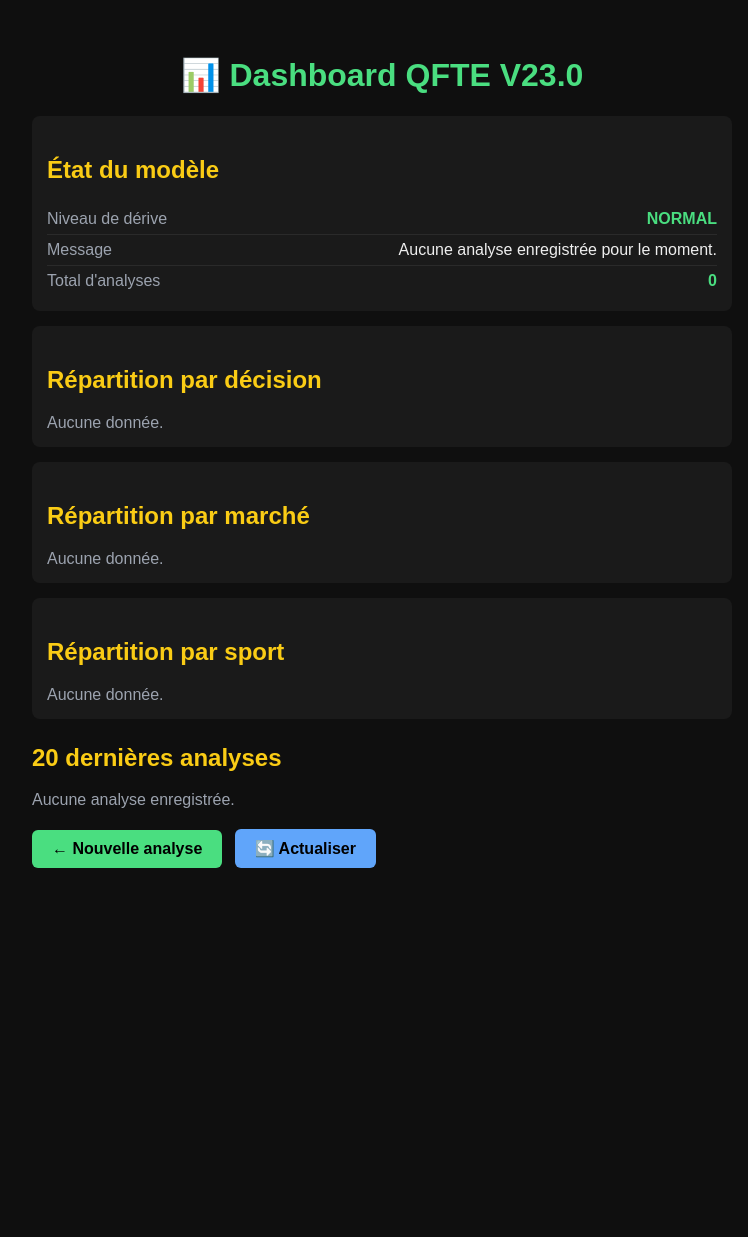
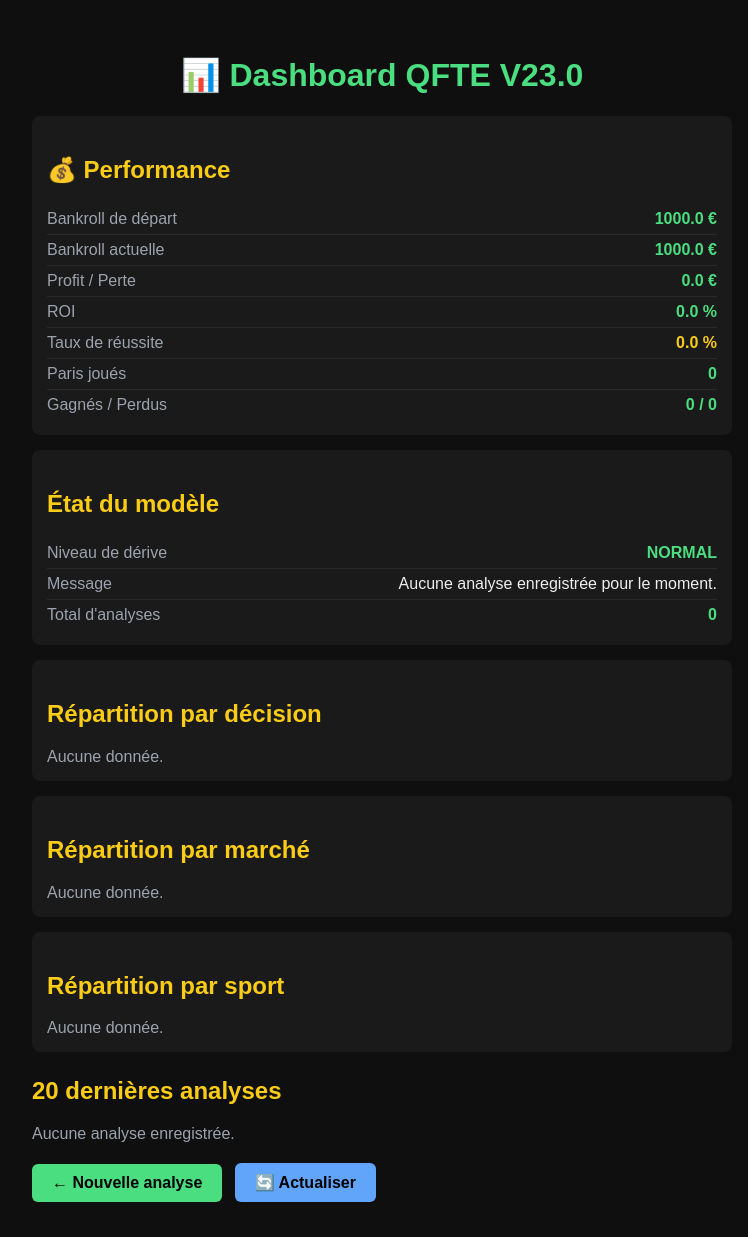
Before and after one commit to hamzypogba0610-pixel/qfte-bot-final, a FastAPI app: page /dashboard in a window 1280 px wide. Shown: the whole page, without its empty margins (258-1006 px from the left). Before the commit the page ends 868 px from the top, so only its background shows below. Run offline with FastAPI, Linux system fonts and the light colour scheme.

Commit message:
Update dashboard.html

```diff
--- a/templates/dashboard.html
+++ b/templates/dashboard.html
@@ -13,17 +13,53 @@
         .stat:last-child { border-bottom: none; }
         .label { color: #9ca3af; }
         .val { font-weight: bold; color: #4ade80; }
+        .val.neg { color: #ef4444; }
+        .val.neutre { color: #facc15; }
         .drift-NORMAL { color: #4ade80; }
         .drift-SURVEILLANCE { color: #facc15; }
         .drift-CRITIQUE { color: #ef4444; }
         .histo { padding: 10px; background: #141414; border-radius: 6px; margin-bottom: 8px; font-size: 14px; }
         .histo .date { color: #6b7280; font-size: 12px; }
+        .histo .resultat-ok { color: #4ade80; font-size: 12px; }
+        .histo .resultat-attente { color: #facc15; font-size: 12px; }
         .back { display: inline-block; margin-top: 20px; padding: 10px 20px; background: #4ade80; color: #000; text-decoration: none; border-radius: 6px; font-weight: bold; margin-right: 8px; }
         .back-alt { background: #60a5fa; }
     </style>
 </head>
 <body>
     <h1>📊 Dashboard QFTE V23.0</h1>
+
+    <div class="card">
+        <h2>💰 Performance</h2>
+        <div class="stat">
+            <span class="label">Bankroll de départ</span>
+            <span class="val">{{ roi.bankroll_depart }} €</span>
+        </div>
+        <div class="stat">
+            <span class="label">Bankroll actuelle</span>
+            <span class="val {% if roi.profit < 0 %}neg{% endif %}">{{ roi.bankroll_finale }} €</span>
+        </div>
+        <div class="stat">
+            <span class="label">Profit / Perte</span>
+            <span class="val {% if roi.profit < 0 %}neg{% endif %}">{{ roi.profit }} €</span>
+        </div>
+        <div class="stat">
+            <span class="label">ROI</span>
+            <span class="val {% if roi.roi_pct < 0 %}neg{% endif %}">{{ roi.roi_pct }} %</span>
+        </div>
+        <div class="stat">
+            <span class="label">Taux de réussite</span>
+            <span class="val neutre">{{ roi.taux_reussite }} %</span>
+        </div>
+        <div class="stat">
+            <span class="label">Paris joués</span>
+            <span class="val">{{ roi.total_paris }}</span>
+        </div>
+        <div class="stat">
+            <span class="label">Gagnés / Perdus</span>
+            <span class="val">{{ roi.paris_gagnes }} / {{ roi.paris_perdus }}</span>
+        </div>
+    </div>
 
     <div class="card">
         <h2>État du modèle</h2>
@@ -83,11 +119,17 @@
     <h2>20 dernières analyses</h2>
     {% for h in dernieres %}
     <div class="histo">
-        <div class="date">{{ h.date }}</div>
+        <div class="date">{{ h.date[:19].replace('T', ' ') }}</div>
         <div><strong>{{ h.equipe1 }} vs {{ h.equipe2 }}</strong> — {{ h.competition }}</div>
         <div class="label">Décision : {{ h.decision }}</div>
         {% if h.meilleure_reco %}
         <div class="label">Top reco : {{ h.meilleure_reco.marche }} — {{ h.meilleure_reco.niveau }} (EV {{ h.meilleure_reco.ev }})</div>
+        {% endif %}
+        {% if h.resultat %}
+        <div class="resultat-ok">✅ Résultat : {{ h.resultat.score_home }}-{{ h.resultat.score_away }}
+            ({{ h.resultat.paris|length }} pari(s) enregistré(s))</div>
+        {% else %}
+        <div class="resultat-attente">⏳ Résultat non saisi</div>
         {% endif %}
     </div>
     {% endfor %}
@@ -98,4 +140,4 @@
     <a href="/" class="back">← Nouvelle analyse</a>
     <a href="/dashboard" class="back back-alt">🔄 Actualiser</a>
 </body>
-          </html>
+                                         </html>
```
